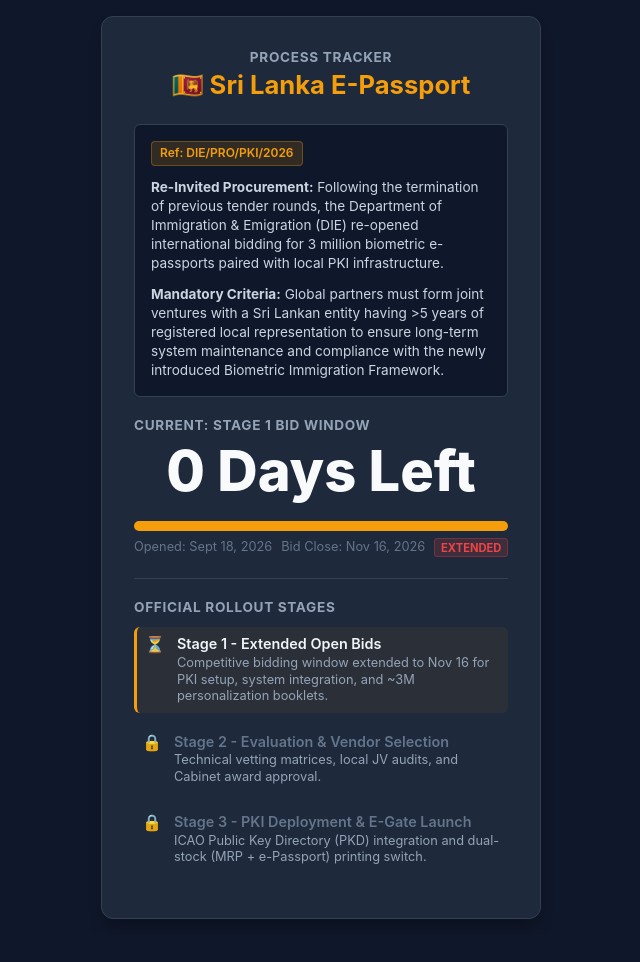
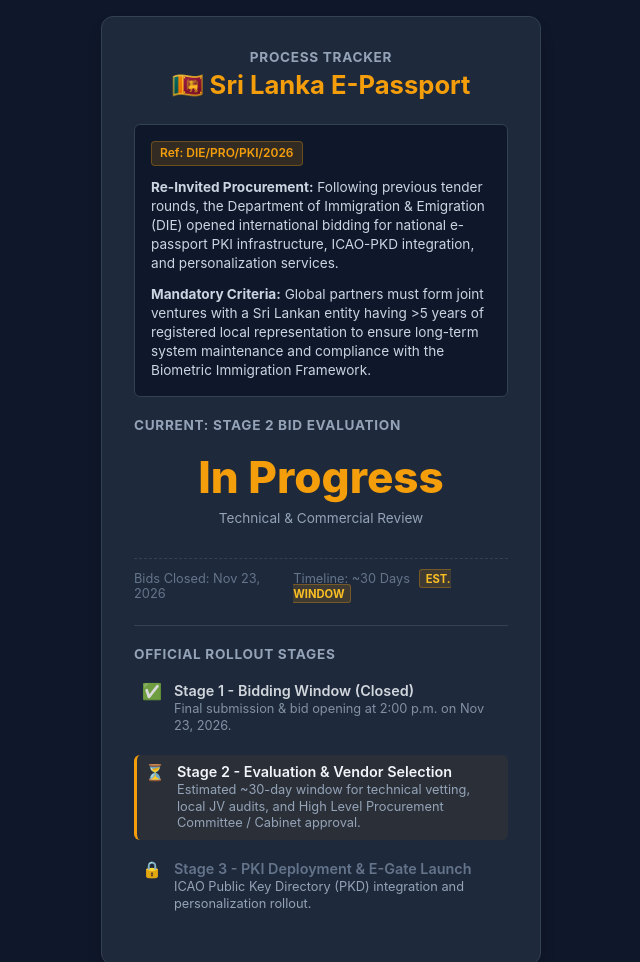
Before and after one commit to ZephyrCloudNine/sl-passport-infomatics, a plain HTML site: page index.html in a window 1280 px wide. Shown: the top 962 px of the page, without its empty margins (319-959 px from the left). Before the commit the page ends 935 px from the top, so only its background shows below. Drawn offline with Linux system fonts and the light colour scheme.

Commit message:
Update index.html

```diff
--- a/index.html
+++ b/index.html
@@ -31,8 +31,8 @@
             .card {
                 padding: 1.25rem;
             }
-            .days {
-                font-size: 2.75rem !important;
+            .status-text {
+                font-size: 2.25rem !important;
             }
         }
         .header-section {
@@ -78,26 +78,21 @@
             font-weight: 600;
             margin-bottom: 0.75rem;
         }
-        .days {
-            font-size: 3.5rem;
+        .status-box-wrapper {
+            text-align: center;
+            margin-bottom: 1.5rem;
+            padding: 1rem 0 0.5rem 0;
+        }
+        .status-text {
+            font-size: 2.75rem;
             font-weight: 800;
-            text-align: center;
-            margin-bottom: 1rem;
-            color: #f8fafc;
-        }
-        .progress-bg {
-            background-color: #334155;
-            border-radius: 9999px;
-            height: 10px;
-            width: 100%;
-            overflow: hidden;
+            color: #f59e0b;
+            line-height: 1.1;
             margin-bottom: 0.5rem;
         }
-        .progress-fill {
-            background-color: #f59e0b;
-            height: 100%;
-            width: 0%;
-            transition: width 0.5s ease-out;
+        .status-sub {
+            font-size: 0.85rem;
+            color: #94a3b8;
         }
         .date-label {
             display: flex;
@@ -106,11 +101,13 @@
             color: #64748b;
             font-size: 0.8rem;
             margin-bottom: 1.5rem;
+            padding-top: 0.75rem;
+            border-top: 1px dashed #334155;
         }
-        .extended-tag {
-            background-color: rgba(239, 68, 68, 0.15);
-            color: #ef4444;
-            border: 1px solid rgba(239, 68, 68, 0.3);
+        .est-tag {
+            background-color: rgba(245, 158, 11, 0.15);
+            color: #fbbf24;
+            border: 1px solid rgba(245, 158, 11, 0.3);
             border-radius: 3px;
             padding: 0.1rem 0.35rem;
             font-size: 0.7rem;
@@ -136,6 +133,9 @@
             font-size: 0.9rem;
             padding: 0.5rem;
             border-radius: 6px;
+        }
+        .stage.completed {
+            opacity: 0.85;
         }
         .stage.active {
             background-color: rgba(245, 158, 11, 0.06);
@@ -176,76 +176,50 @@
 
     <div class="intro-box">
         <span class="badge">Ref: DIE/PRO/PKI/2026</span>
-        <p><strong>Re-Invited Procurement:</strong> Following the termination of previous tender rounds, the Department of Immigration & Emigration (DIE) re-opened international bidding for 3 million biometric e-passports paired with local PKI infrastructure.</p>
-        <p><strong>Mandatory Criteria:</strong> Global partners must form joint ventures with a Sri Lankan entity having >5 years of registered local representation to ensure long-term system maintenance and compliance with the newly introduced Biometric Immigration Framework.</p>
+        <p><strong>Re-Invited Procurement:</strong> Following previous tender rounds, the Department of Immigration &amp; Emigration (DIE) opened international bidding for national e-passport PKI infrastructure, ICAO-PKD integration, and personalization services.</p>
+        <p><strong>Mandatory Criteria:</strong> Global partners must form joint ventures with a Sri Lankan entity having &gt;5 years of registered local representation to ensure long-term system maintenance and compliance with the Biometric Immigration Framework.</p>
     </div>
 
-    <h2>Current: Stage 1 Bid Window</h2>
-    <div class="days" id="days-box">-- Days Left</div>
-
-    <div class="progress-bg">
-        <div class="progress-fill" id="bar-box"></div>
+    <h2>Current: Stage 2 Bid Evaluation</h2>
+    <div class="status-box-wrapper">
+        <div class="status-text">In Progress</div>
+        <div class="status-sub">Technical &amp; Commercial Review</div>
     </div>
 
     <div class="date-label">
-        <span>Opened: Sept 18, 2026</span>
-        <span>Bid Close: Nov 16, 2026 <span class="extended-tag">Extended</span></span>
+        <span>Bids Closed: Nov 23, 2026</span>
+        <span>Timeline: ~30 Days <span class="est-tag">Est. Window</span></span>
     </div>
 
     <!-- Stages Roadmap Architecture -->
     <div class="roadmap">
         <div class="roadmap-title">OFFICIAL ROLLOUT STAGES</div>
 
+        <div class="stage completed">
+            <span class="status-icon">✅</span>
+            <div class="stage-details">
+                <span class="stage-title">Stage 1 - Bidding Window (Closed)</span>
+                <span class="stage-desc">Final submission &amp; bid opening at 2:00 p.m. on Nov 23, 2026.</span>
+            </div>
+        </div>
+
         <div class="stage active">
             <span class="status-icon">⏳</span>
             <div class="stage-details">
-                <span class="stage-title">Stage 1 - Extended Open Bids</span>
-                <span class="stage-desc">Competitive bidding window extended to Nov 16 for PKI setup, system integration, and ~3M personalization booklets.</span>
+                <span class="stage-title">Stage 2 - Evaluation &amp; Vendor Selection</span>
+                <span class="stage-desc">Estimated ~30-day window for technical vetting, local JV audits, and High Level Procurement Committee / Cabinet approval.</span>
             </div>
         </div>
 
         <div class="stage inactive">
             <span class="status-icon">🔒</span>
             <div class="stage-details">
-                <span class="stage-title">Stage 2 - Evaluation & Vendor Selection</span>
-                <span class="stage-desc">Technical vetting matrices, local JV audits, and Cabinet award approval.</span>
-            </div>
-        </div>
-
-        <div class="stage inactive">
-            <span class="status-icon">🔒</span>
-            <div class="stage-details">
-                <span class="stage-title">Stage 3 - PKI Deployment & E-Gate Launch</span>
-                <span class="stage-desc">ICAO Public Key Directory (PKD) integration and dual-stock (MRP + e-Passport) printing switch.</span>
+                <span class="stage-title">Stage 3 - PKI Deployment &amp; E-Gate Launch</span>
+                <span class="stage-desc">ICAO Public Key Directory (PKD) integration and personalization rollout.</span>
             </div>
         </div>
     </div>
 </div>
 
-<script>
-    function calculateCountdown() {
-        // Target Date: 16 November 2026. Start Date: 18 September 2026.
-        var targetTime = new Date(2026, 10, 16).getTime(); // Month 10 = November in JS
-        var startTime = new Date(2026, 8, 18).getTime();  // Month 8 = September in JS
-        var nowTime = new Date().getTime();
-
-        var diff = targetTime - nowTime;
-        var days = Math.ceil(diff / (1000 * 60 * 60 * 24));
-        if (days < 0) days = 0;
-
-        var total = targetTime - startTime;
-        var elapsed = nowTime - startTime;
-        var percent = (elapsed / total) * 100;
-
-        if (percent > 100) percent = 100;
-        if (percent < 0) percent = 0;
-
-        document.getElementById("days-box").innerText = days + " Days Left";
-        document.getElementById("bar-box").style.width = percent.toFixed(1) + "%";
-    }
-
-    calculateCountdown();
-</script>
-
 </body>
 </html>
```
